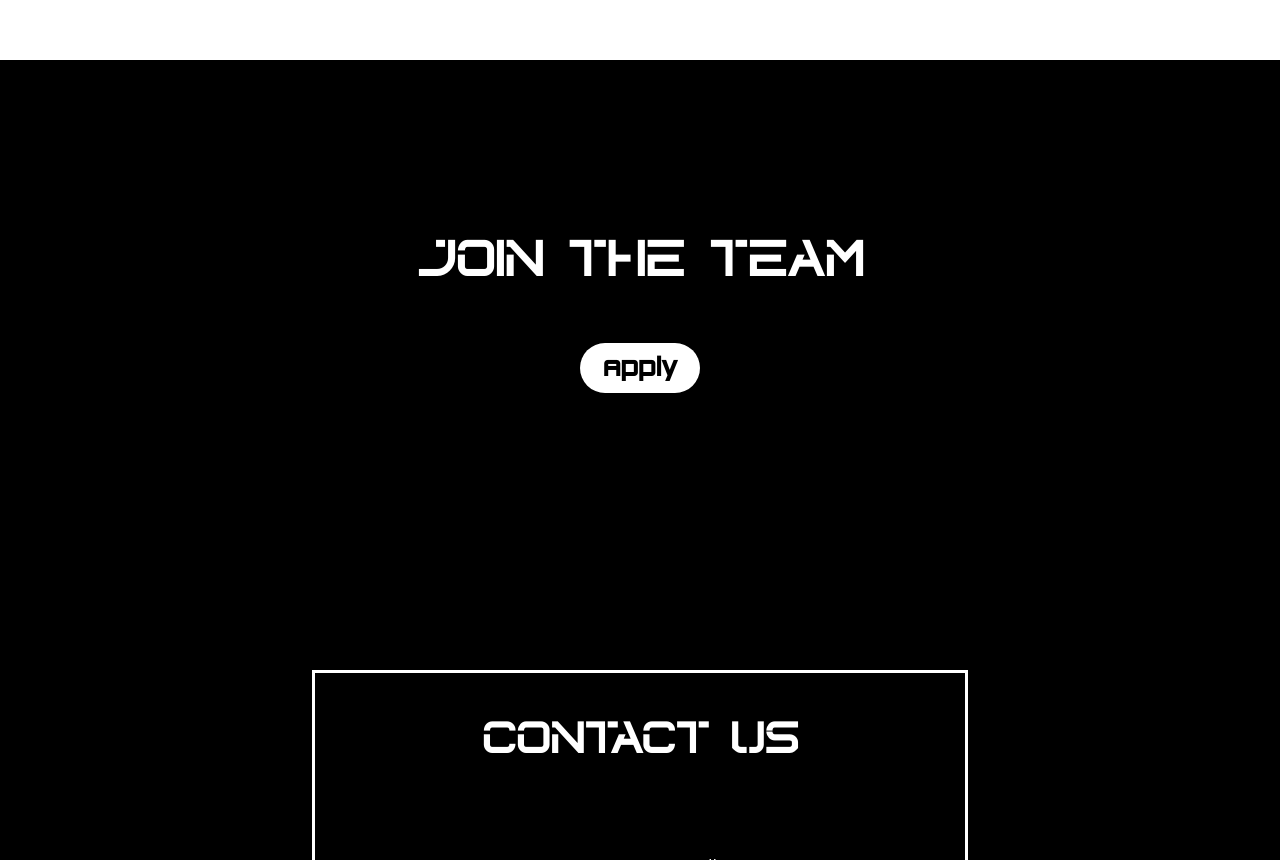
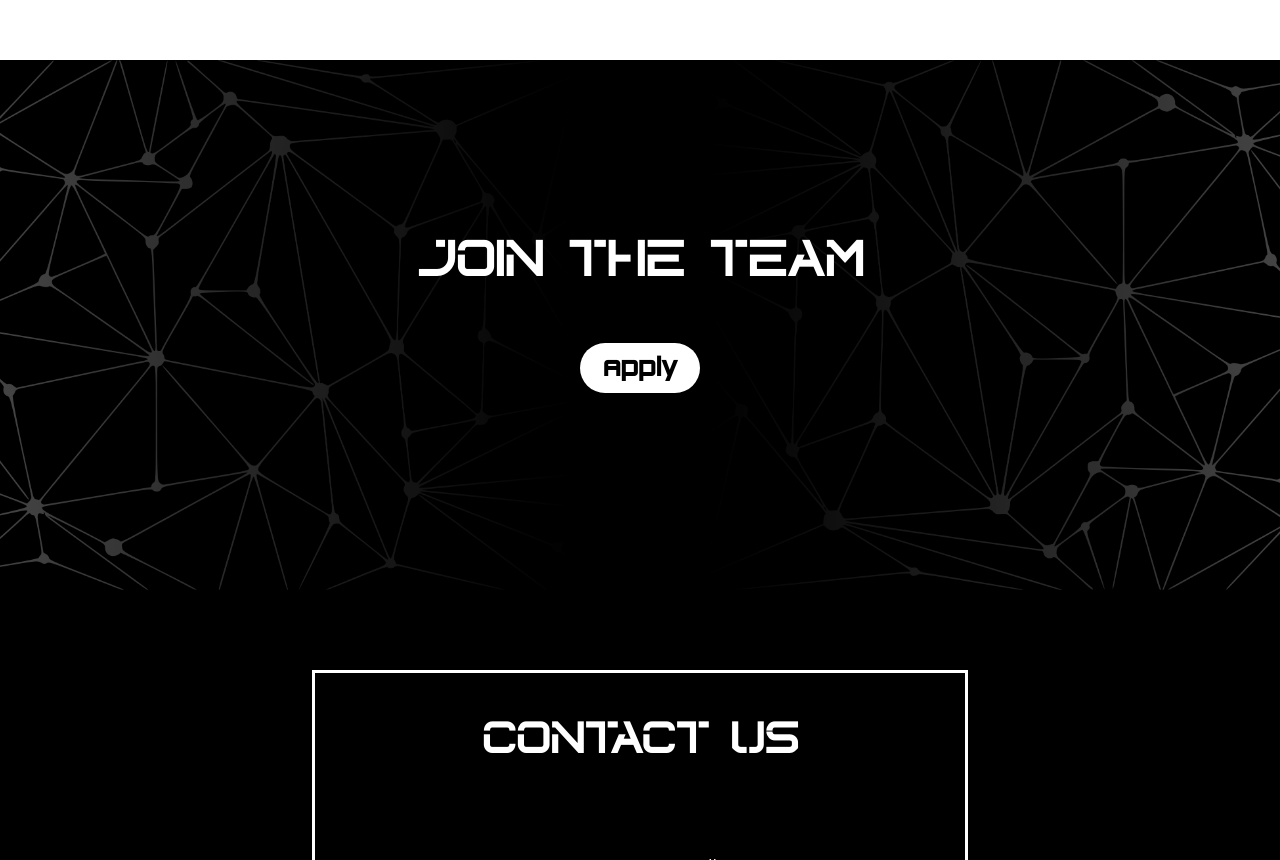
Before and after one commit to Chaitanya-ASTRA/Chaitanya-Astra-Website, a plain HTML site: page index.html in a window 1280 px wide. Shown: the part 5061-5921 px from the top of the page. Drawn offline with Linux system fonts and the light colour scheme; the site is published under a folder, as on GitHub Pages, so addresses that start at the root find nothing.

Commit message:
fixed join us section background image

```diff
--- a/css/styles2.css
+++ b/css/styles2.css
@@ -1441,7 +1441,7 @@ border-bottom: 2px solid red;
     display: flex;
     flex-direction: column;
     align-items: center;
-    background-image: url(/Images/Group\ 110_1.png);
+    background-image: url(../Images/Group\ 110_1.png);
     background-position: center;
     background-repeat: no-repeat;
     background-size: cover;
```
